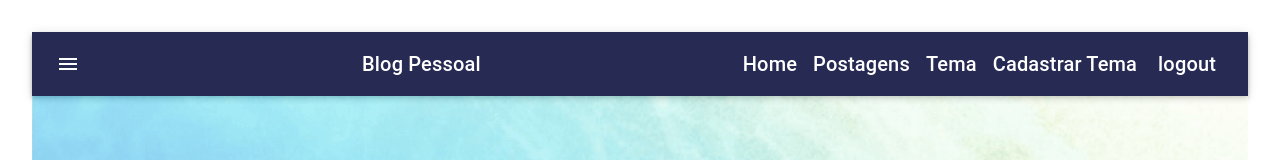
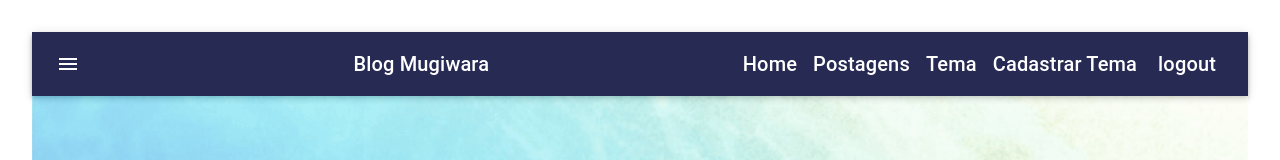
Before and after one commit to martinsdfabio/blogPessoalFront, a React (Vite) app: page /home in a window 1280 px wide. Shown: the top 160 px of the page. Built offline with nearby package versions, Linux system fonts and the light colour scheme.

Commit message:
Atualizando Footer e Navbar

```diff
--- a/src/App.tsx
+++ b/src/App.tsx
@@ -1,8 +1,8 @@
 import React from 'react'
 import { BrowserRouter, Routes, Route } from 'react-router-dom'
-import Navbar from './components/navbar/Navbar'
+import Navbar from './components/estaticos/navbar/Navbar'
 import Home from './paginas/home/Home'
-import Footer from './components/footer/Footer'
+import Footer from './components/estaticos/footer/Footer'
 import Login from './components/login/Login'
 import './App.css'
 
--- a/src/components/footer/Footer.tsx
+++ b/src/components/estaticos/footer/Footer.tsx
@@ -1,8 +1,8 @@
-import React from "react"
-import './Footer.css'
+import React from "react";
+import './Footer.css';
 import { Grid } from '@material-ui/core';
-import GitHubIcon from '@material-ui/icons/GitHub'
-import LinkedinIcon from '@material-ui/icons/Linkedin'
+import GitHubIcon from '@mui/icons-material/GitHub';
+import LinkedinIcon from '@material-ui/icons/LinkedIn';
 import Box from '@mui/material/Box';
 import { Typography } from "@mui/material";
 
@@ -17,12 +17,14 @@ function Footer() {
                             <Typography variant='subtitle2' align= 'center' gutterBottom style={{color: 'white', fontSize: 15}}>Siga-me nas redes sociais:</Typography>
                                 <Box display={'flex'} justifyContent="center" alignItems="center" paddingTop={'15px'} >
                                     <Box>
-                                        <a href="https://github.com/martinsdfabio"></a>
+                                        <a href="https://github.com/martinsdfabio" target="_blank">
                                         <GitHubIcon style={{ fontSize: 50, color: "white", height: "40px"}}/>
+                                        </a>
                                     </Box>
                                     <Box>
-                                        <a href="https://www.linkedin.com/in/martinsdfabio/"></a>
+                                        <a href="https://www.linkedin.com/in/martinsdfabio/" target="_blank">
                                         <LinkedinIcon style={{ fontSize: 50, color: "white", height: "40px"}}/>
+                                        </a>
                                     </Box>
                                 </Box>
                             </Box>
@@ -30,7 +32,7 @@ function Footer() {
                             <Box justifyContent={'sp'}>
                             <Typography variant='subtitle2' align= 'center' gutterBottom style={{color: 'white'}}>@2023 Copyright</Typography>
                             </Box>
-                        </Box>
+                    </Box>
                 </Grid>
             </Grid>
         </>
--- a/src/components/navbar/Navbar.tsx
+++ b/src/components/estaticos/navbar/Navbar.tsx
@@ -25,7 +25,7 @@ function Navbar() {
                         <MenuIcon />
                     </IconButton>
                     <Typography variant="h6" component="div" sx={{ flexGrow: 1 }}>
-                    Blog Pessoal
+                    Blog Mugiwara
                     </Typography>
                     <Box display= "flex">
                         <Box mx={1} style={{cursor: "pointer"}}>
```
Also changed, not shown: src/components/estaticos/footer/Footer.css (renamed from src/components/footer/Footer.css), src/components/estaticos/navbar/Navbar.css (renamed from src/components/navbar/Navbar.css).
